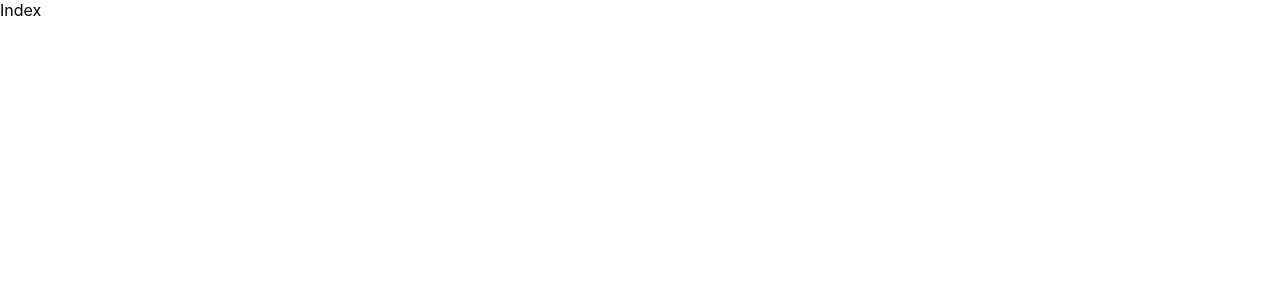
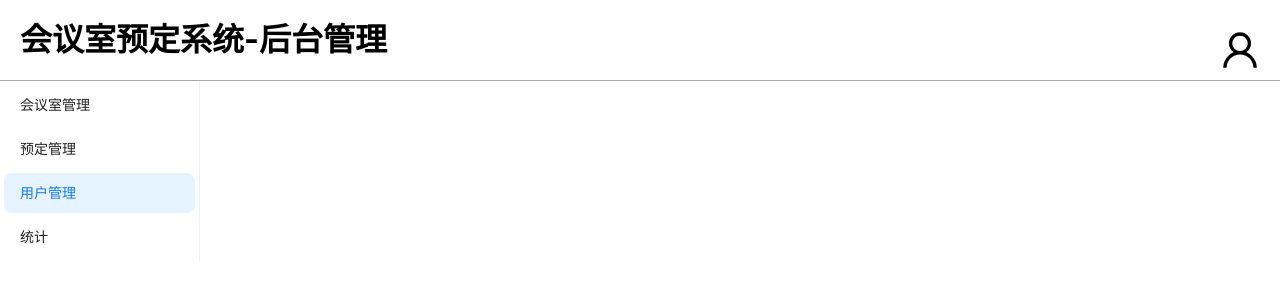
Before and after one commit to lemoye622/meeting_room_booking_system_frontend_admin, a React (Create React App) app: page / in a window 1280 px wide. Shown: the top 300 px of the page. Built offline with nearby package versions, Linux system fonts and the light colour scheme.

Commit message:
feat: 完成左侧菜单的页面

```diff
--- a/package.json
+++ b/package.json
@@ -3,6 +3,7 @@
   "version": "0.1.0",
   "private": true,
   "dependencies": {
+    "@ant-design/icons": "^5.3.7",
     "@testing-library/jest-dom": "^5.17.0",
     "@testing-library/react": "^13.4.0",
     "@testing-library/user-event": "^13.5.0",
--- a/src/pages/Index/Index.tsx
+++ b/src/pages/Index/Index.tsx
@@ -1,5 +1,15 @@
+import { UserOutlined } from "@ant-design/icons";
 import { Outlet } from "react-router-dom";
+import './index.css';
 
 export function Index() {
-    return <div>Index<Outlet></Outlet></div>
+    return <div id="index-container">
+        <div className="header">
+            <h1>会议室预定系统-后台管理</h1>
+            <UserOutlined className="icon"/>
+        </div>
+        <div className="body">
+            <Outlet></Outlet>
+        </div>
+    </div>
 }
--- /dev/null
+++ b/src/pages/Index/index.css
@@ -0,0 +1,24 @@
+#index-container{
+    height: 100vh;
+    display: flex;
+    flex-direction: column;
+}
+#index-container .header{
+    height: 80px;
+    border-bottom: 1px solid #aaa;
+    line-height: 80px;
+    display: flex;
+    justify-content: space-between;
+    padding: 0 20px;
+}
+#index-container h1{
+    margin: 0;
+}
+
+#index-container .icon {
+    font-size: 40px;
+    margin-top: 20px;
+}
+#index-container .body{
+    flex: 1;
+}
--- /dev/null
+++ b/src/pages/Menu/Menu.tsx
@@ -0,0 +1,36 @@
+import { Menu as AntdMenu, MenuProps } from "antd";
+import { Outlet } from "react-router-dom";
+import './menu.css'
+
+const items: MenuProps['items'] = [
+    {
+        key: '1',
+        label: "会议室管理"
+    },
+    {
+        key: '2',
+        label: "预定管理"
+    },
+    {
+        key: '3',
+        label: "用户管理"
+    },
+    {
+        key: '4',
+        label: "统计"
+    }
+]
+
+export function Menu() {
+    return <div id="menu-container">
+        <div className="menu-area">
+        <AntdMenu
+            defaultSelectedKeys={['3']}
+            items={items}
+        />
+        </div>
+        <div className="content-area">
+            <Outlet></Outlet>
+        </div>
+    </div>
+}
--- /dev/null
+++ b/src/pages/Menu/menu.css
@@ -0,0 +1,7 @@
+#menu-container {
+    display: flex;
+    flex-direction: row;
+}
+#menu-container .menu-area {
+    width: 200px;
+}
```
Also changed, not shown: src/index.tsx (+13 -5 lines), 1 other file (tests, documents, lock files or other folders).
